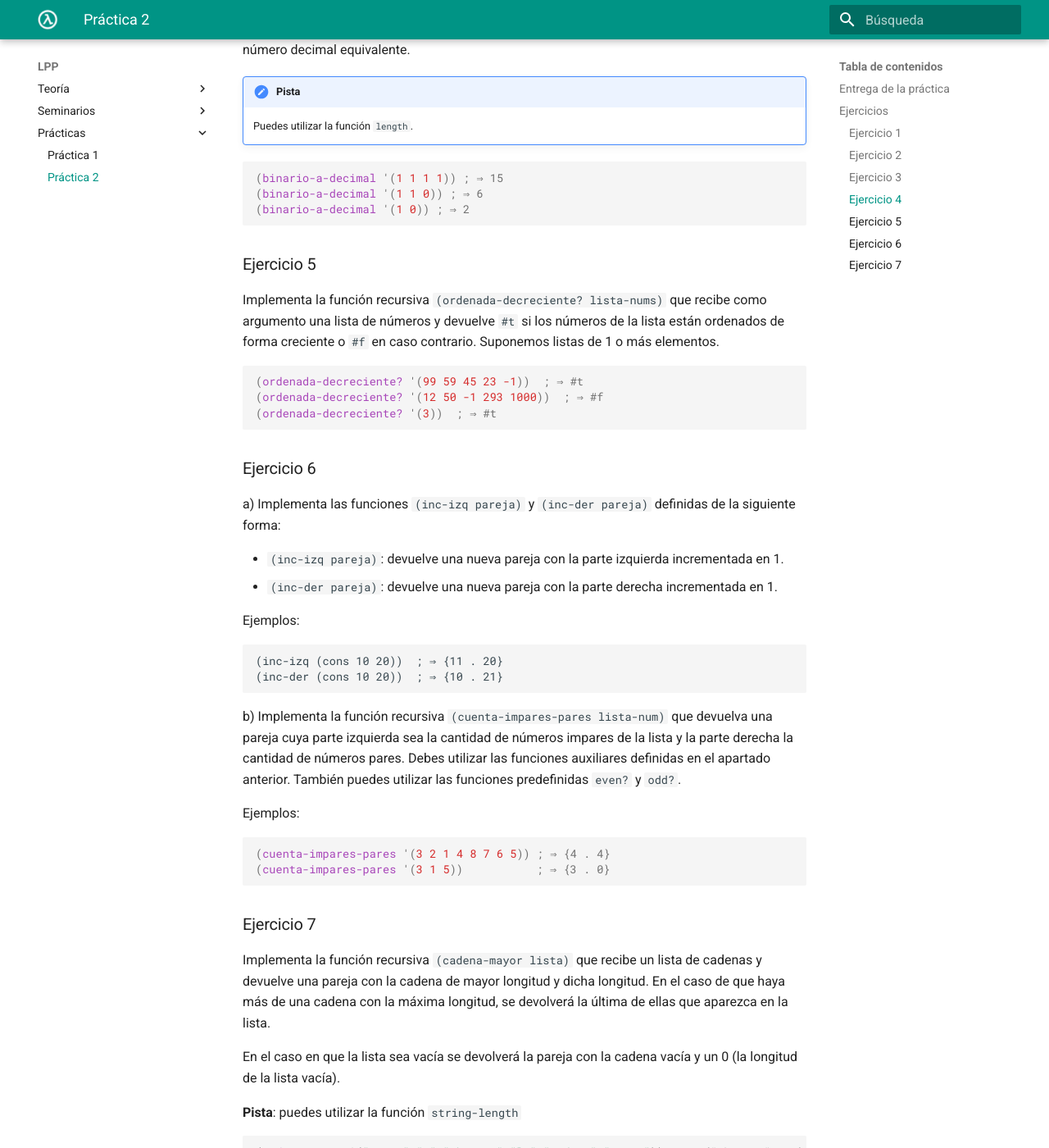
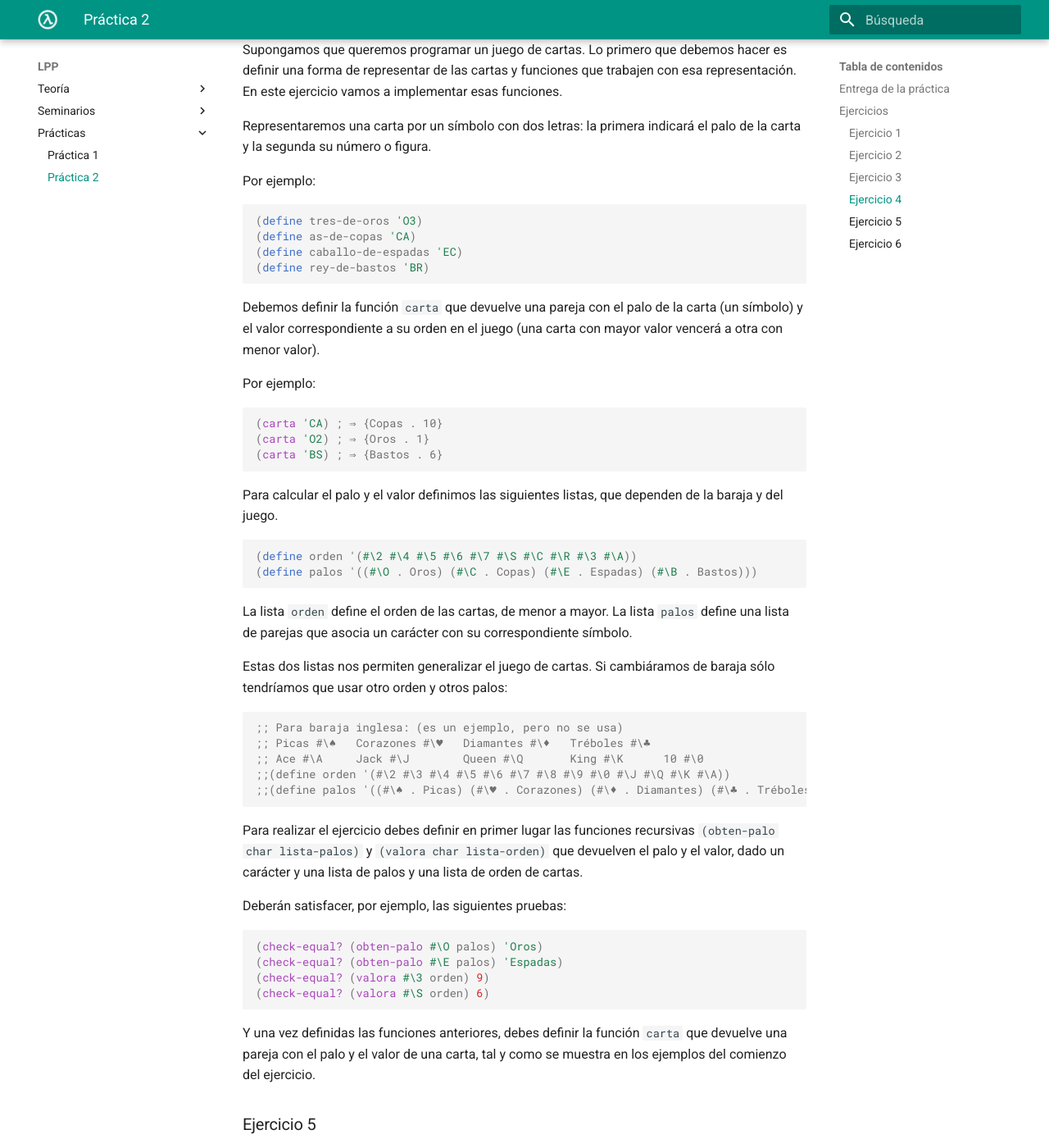
Before and after one commit to domingogallardo/apuntes-lpp, an MkDocs documentation site: the page built from docs/practicas/practica02/practica02.md, in a window 1280 px wide and 1400 px high, scrolled down 2778 px. Shown: the whole window at 82% size. Built offline with MkDocs 1.6.1 and Material for MkDocs 9.7.7, drawn with Linux system fonts in a browser that asks for light colours; some of the changed text lies outside the part shown.

Commit message:
Últimos cambios a la práctica

````diff
--- a/docs/practicas/practica02/practica02.md
+++ b/docs/practicas/practica02/practica02.md
@@ -17,7 +17,7 @@ solución debe incluir:
 
 ### Ejercicio 1 ###
 
-Implementa la función recursiva `(mínimo lista)` que recibe una lista
+a) Implementa la función recursiva `(mínimo lista)` que recibe una lista
 con números como argumento y devuelve el mayor número de la
 lista. Suponemos listas de 1 o más elementos.
 
@@ -55,34 +55,8 @@ Ejemplos:
 (concatena '(#\S #\c #\h #\e #\m #\e #\space #\m #\o #\l #\a))  ⇒ "Scheme mola"
 ```
 
+
 ### Ejercicio 2 ###
-
-a) Implementa el predicado recursivo `(pertenece? elem lista)` que
-reciba un dato y una lista y comprueba si el elemento pertenece a
-la lista.
-
-```scheme
-(pertenece? 'a '(b c d e)) ; ⇒ #f
-(pertenece? 10 '(1 20 10 40 10)) ; ⇒ #t
-(pertenece? (cons 1 2) (list (cons 2 3) (cons 3 4) (cons 9 0))) ; ⇒ #f
-```
-
-b) Implementa el predicado recursivo `(repetidos? lista)` que recibe una lista y
-devuelve `#t` si algún elemento está repetido en la lista, y `#f` en
-caso contrario.
-
-!!! Hint "Pista"
-    Puedes utilizar la función anterior `(pertenece? elem lista)`, que
-    comprueba si un elemento está en la lista.
-
-```scheme
-(repetidos? '(1 2 3 5 4 5 6)) ; ⇒ #t
-(repetidos? '(adios hola que tal)) ; ⇒ #f
-(repetidos? '(#t #f #t #t #t)) ; ⇒ #t
-```
-
-
-### Ejercicio 3 ###
 
 a) Dado el siguiente _box & pointer_, escribe las sentencias en Scheme
 (usando el mínimo número de llamadas a `list` y `cons`) que definen a `p1`, `p2` y `p3`.
@@ -102,9 +76,9 @@ Scheme (usando llamadas a `list` y `cons`) que definen `p1`.
 
 <img src="imagenes/box-and-pointer2.png" width="500px"/>
 
-### Ejercicio 4
+### Ejercicio 3
 
-Implementa la función `(binario-a-decimal lista-bits)` que reciba una lista de bits que representan
+a) Implementa la función `(binario-a-decimal lista-bits)` que reciba una lista de bits que representan
 un número en binario (el primer elemento será el bit más significativo) y devuelva el número decimal
 equivalente.
 
@@ -131,25 +103,98 @@ caso contrario. Suponemos listas de 1 o más elementos.
 ```
 
 
-### Ejercicio 6 ###
+### Ejercicio 4 ###
 
-a) Implementa las funciones `(inc-izq pareja)` y `(inc-der pareja)`
+Supongamos que queremos programar un juego de cartas. Lo primero que
+debemos hacer es definir una forma de representar de las cartas y
+funciones que trabajen con esa representación. En este ejercicio vamos
+a implementar esas funciones.
+
+Representaremos una carta por un símbolo con dos letras: la primera
+indicará el palo de la carta y la segunda su número o figura.
+
+Por ejemplo:
+
+```scheme
+(define tres-de-oros 'O3)
+(define as-de-copas 'CA)
+(define caballo-de-espadas 'EC)
+(define rey-de-bastos 'BR)
+```
+
+Debemos definir la función `carta` que devuelve una pareja con el palo
+de la carta (un símbolo) y el valor correspondiente a su orden en el
+juego (una carta con mayor valor vencerá a otra con menor valor).
+
+Por ejemplo:
+
+```scheme
+(carta 'CA) ; ⇒ {Copas . 10}
+(carta 'O2) ; ⇒ {Oros . 1}
+(carta 'BS) ; ⇒ {Bastos . 6}
+```
+
+Para calcular el palo y el valor definimos las siguientes listas, que
+dependen de la baraja y del juego.
+
+```scheme
+(define orden '(#\2 #\4 #\5 #\6 #\7 #\S #\C #\R #\3 #\A))
+(define palos '((#\O . Oros) (#\C . Copas) (#\E . Espadas) (#\B . Bastos)))
+```
+
+La lista `orden` define el orden de las cartas, de menor a mayor. La
+lista `palos` define una lista de parejas que asocia un carácter con
+su correspondiente símbolo.
+
+Estas dos listas nos permiten generalizar el juego de cartas. Si
+cambiáramos de baraja sólo tendríamos que usar otro orden y otros
+palos:
+
+```scheme
+;; Para baraja inglesa: (es un ejemplo, pero no se usa)
+;; Picas #\♠   Corazones #\♥   Diamantes #\♦   Tréboles #\♣
+;; Ace #\A     Jack #\J        Queen #\Q       King #\K      10 #\0
+;;(define orden '(#\2 #\3 #\4 #\5 #\6 #\7 #\8 #\9 #\0 #\J #\Q #\K #\A))
+;;(define palos '((#\♠ . Picas) (#\♥ . Corazones) (#\♦ . Diamantes) (#\♣ . Tréboles)))
+```
+
+Para realizar el ejercicio debes definir en primer lugar las funciones
+recursivas `(obten-palo char lista-palos)` y `(valora char
+lista-orden)` que devuelven el palo y el valor, dado un carácter y una
+lista de palos y una lista de orden de cartas.
+
+Deberán satisfacer, por ejemplo, las siguientes pruebas:
+
+```scheme
+(check-equal? (obten-palo #\O palos) 'Oros)
+(check-equal? (obten-palo #\E palos) 'Espadas)
+(check-equal? (valora #\3 orden) 9)
+(check-equal? (valora #\S orden) 6)
+```
+
+Y una vez definidas las funciones anteriores, debes definir la función
+`carta` que devuelve una pareja con el palo y el valor de una carta,
+tal y como se muestra en los ejemplos del comienzo del ejercicio.
+
+### Ejercicio 5 ###
+
+a) Implementa las funciones `(suma-izq pareja n)` y `(suma-der pareja n)`
 definidas de la siguiente forma:
 
-- `(inc-izq pareja)`: devuelve una nueva pareja con la parte izquierda
-  incrementada en 1.
-- `(inc-der pareja)`: devuelve una nueva pareja con la parte derecha
-  incrementada en 1.
+- `(suma-izq pareja n)`: devuelve una nueva pareja con la parte izquierda
+  incrementada en `n`.
+- `(suma-der pareja n)`: devuelve una nueva pareja con la parte derecha
+  incrementada en `n`.
 
 Ejemplos:
 ```
-(inc-izq (cons 10 20))  ; ⇒ {11 . 20}
-(inc-der (cons 10 20))  ; ⇒ {10 . 21}
+(suma-izq (cons 10 20) 3)  ; ⇒ {13 . 20}
+(suma-der (cons 10 20) 5)  ; ⇒ {10 . 25}
 ```
 
-b) Implementa la función recursiva `(cuenta-impares-pares lista-num)`
-que devuelva una pareja cuya parte izquierda sea la cantidad de
-números impares de la lista y la parte derecha la cantidad de números
+b) Implementa la función recursiva `(suma-impares-pares lista-num)`
+que devuelva una pareja cuya parte izquierda sea la suma de los
+números impares de la lista y la parte derecha la suma de los números
 pares. Debes utilizar las funciones auxiliares definidas en el
 apartado anterior. También puedes utilizar las funciones predefinidas
 `even?` y `odd?`.
@@ -157,11 +202,11 @@ apartado anterior. También puedes utilizar las funciones predefinidas
 Ejemplos:
 
 ```scheme
-(cuenta-impares-pares '(3 2 1 4 8 7 6 5)) ; ⇒ {4 . 4}
-(cuenta-impares-pares '(3 1 5))           ; ⇒ {3 . 0}
+(suma-impares-pares '(3 2 1 4 8 7 6 5)) ; ⇒ {16 . 20}
+(suma-impares-pares '(3 1 5))           ; ⇒ {9 . 0}
 ```
 
-### Ejercicio 7 ###
+### Ejercicio 6 ###
 
 Implementa la función recursiva `(cadena-mayor lista)` que recibe un
 lista de cadenas y devuelve una pareja con la cadena de mayor longitud
````
Also changed, not shown: other parts of docs/practicas/practica02/practica02.md (+1 -3 lines).
